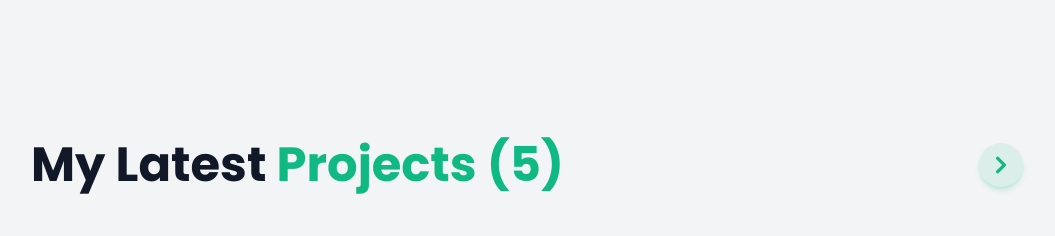
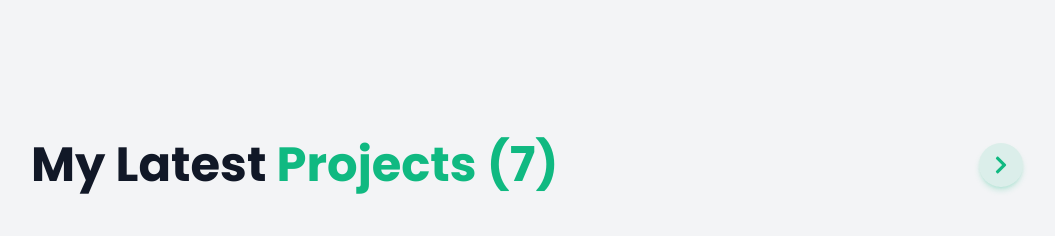
Before and after one commit to oliullahakib/portfolio-of-oliullah, a React (Vite) app: page / in a window 1280 px wide. Shown: the part 3140-3376 px from the top of the page, without its empty margins (113-1168 px from the left). Built offline with nearby package versions, Linux system fonts and the light colour scheme; grey boxes are pictures that could not be loaded.

Commit message:
feat: added glowave and al-quran project

```diff
--- a/src/components/Projects.jsx
+++ b/src/components/Projects.jsx
@@ -3,6 +3,8 @@ import projectImage2 from '../assets/projectImage2.png';
 import projectImage3 from '../assets/projectImage3.png';
 import projectImage4 from '../assets/projectImage4.png';
 import projectImage5 from '../assets/projectImage5.png';
+import projectImage6 from '../assets/projectImage6.png';
+import projectImage7 from '../assets/projectImage7.png';
 import { motion, AnimatePresence } from 'framer-motion';
 import { useGSAP } from '@gsap/react';
 import { useRef, useState, useEffect } from 'react';
@@ -51,6 +53,22 @@ const Projects = () => {
             tags: ["Next.js","Tailwind CSS", "Framer Motion"],
             live: "https://paa-project-six.vercel.app/",
             github: "https://github.com/oliullahakib/oliullah-frontend.git"
+        },
+        {
+            title: "Glowave",
+            description: "Glowave is a high-performance SaaS landing page architected for modern brands seeking digital dominance. It combines premium experience design with strategic growth engineering.",
+            image: projectImage6,
+            tags: ["React","Tailwind CSS", "Framer Motion","GSAP"],
+            live: "https://glowave-ol.netlify.app/",
+            github: "https://github.com/oliullahakib/glowave-project.git"
+        },
+        {
+            title: "Al-Quran Web Application",
+            description: "A modern, premium-quality Quran reading web application built with Next.js, TypeScript, and Tailwind CSS. Browse all 114 Surahs, read Arabic text with English translations, search by surah name or verse meaning, and customize your reading experience.",
+            image: projectImage7,
+            tags: ["NextJS","TypeScript","Tailwind CSS"],
+            live: "https://quran-web-app-ivory.vercel.app/",
+            github: "https://github.com/oliullahakib/quran-web-app.git"
         }
 
     ];
```
Also changed, not shown: src/assets/projectImage6.png (added), src/assets/projectImage7.png (added).
